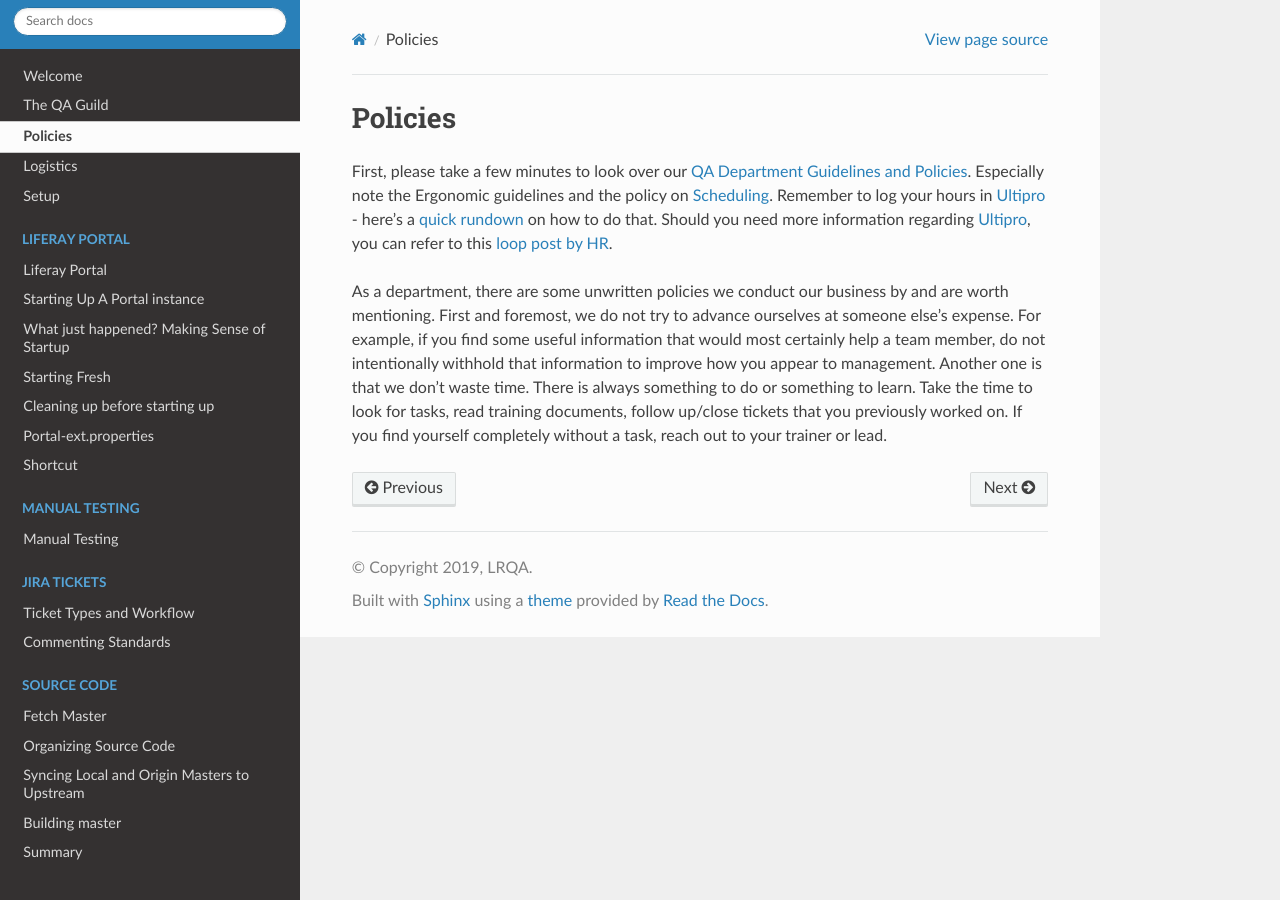
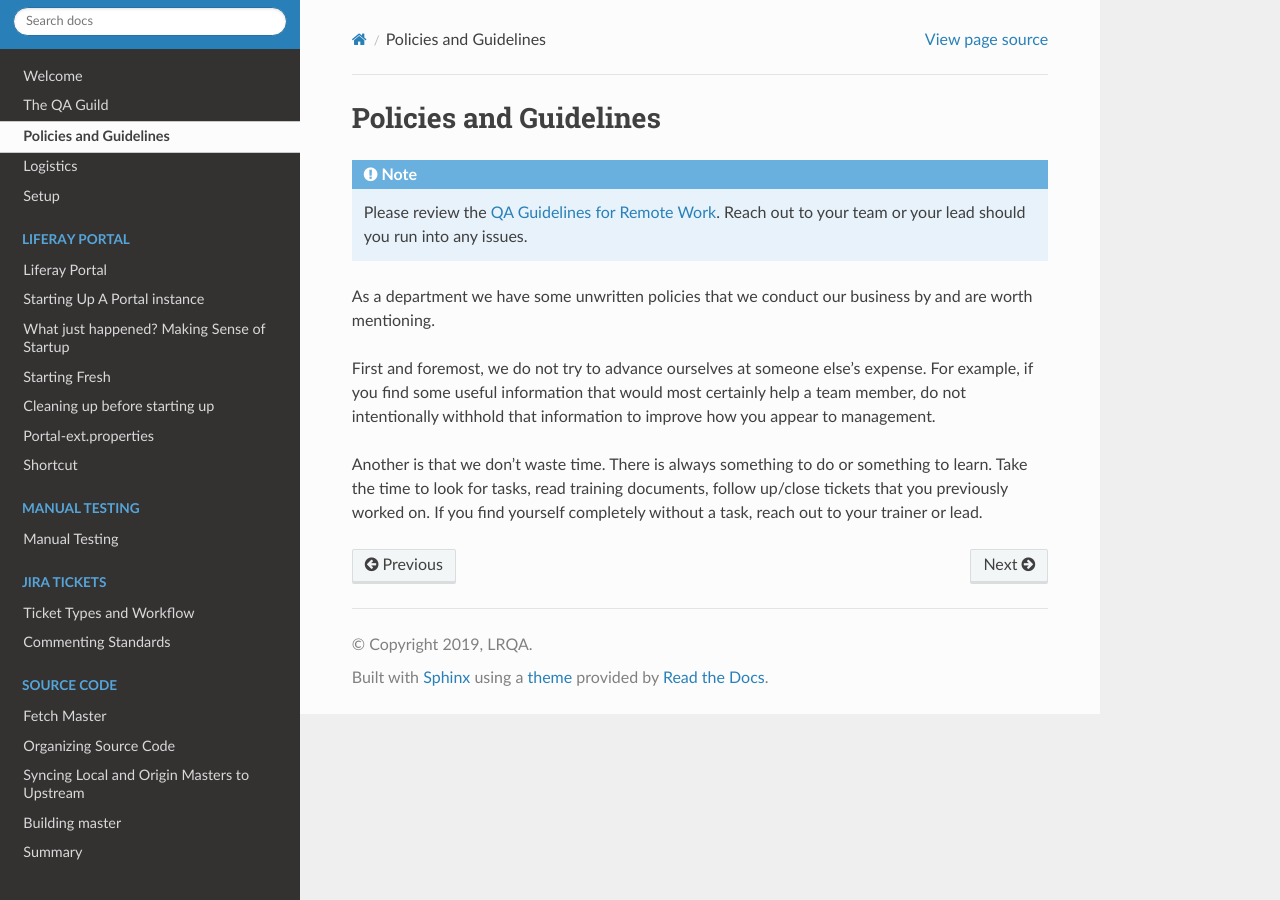
Before and after one commit to nikki-pru/flex-training, a Sphinx documentation site: the page built from docs/welcome/policies.rst, in a window 1280 px wide. Built offline with Sphinx 7.4.7 and the Read the Docs theme 2.0.0, drawn with Linux system fonts in a browser that asks for light colours.

Commit message:
LRQA-63016 Include Remote Work guidelines

```diff
--- a/docs/welcome/policies.rst
+++ b/docs/welcome/policies.rst
@@ -1,12 +1,14 @@
-Policies
-=========
+Policies and Guidelines
+========================
 
-First, please take a few minutes to look over our `QA Department Guidelines and Policies`_. Especially note the Ergonomic guidelines and the policy on `Scheduling`_. Remember to log your hours in `Ultipro`_ - here's a `quick rundown`_ on how to do that. Should you need more information regarding `Ultipro`_, you can refer to this `loop post by HR`_.
+.. note::
+  Please review the `QA Guidelines for Remote Work`_. Reach out to your team or your lead should you run into any issues.
 
-As a department, there are some unwritten policies we conduct our business by and are worth mentioning. First and foremost, we do not try to advance ourselves at someone else’s expense. For example, if you find some useful information that would most certainly help a team member, do not intentionally withhold that information to improve how you appear to management.  Another one is that we don’t waste time. There is always something to do or something to learn. Take the time to look for tasks, read training documents, follow up/close tickets that you previously worked on. If you find yourself completely without a task, reach out to your trainer or lead.
+As a department we have some unwritten policies that we conduct our business by and are worth mentioning.
 
-.. _QA Department Guidelines and Policies: https://github.com/liferay/liferay-qa-ee/tree/liferay-qa-docs/references/pages/administrative
-.. _Scheduling: https://github.com/liferay/liferay-qa-ee/tree/liferay-qa-docs/references/pages/administrative/qa-department-scheduling.markdown
-.. _Ultipro: http://liferay.ultipro.com
-.. _quick rundown: https://docs.google.com/document/d/1041Ol_l59T4PrDXZFqCx1PLAHG6Y6_0ykbjlDP4zIco/edit?ts=5b92d7cf#heading=h.dmmj6l9tssj8
-.. _loop post by HR: https://loop.liferay.com/web/guest/home/-/loop/departments/_Human+Resources/pages/allPages/13481820
+First and foremost, we do not try to advance ourselves at someone else’s expense. For example, if you find some useful information that would most certainly help a team member, do not intentionally withhold that information to improve how you appear to management.
+
+Another is that we don’t waste time. There is always something to do or something to learn. Take the time to look for tasks, read training documents, follow up/close tickets that you previously worked on. If you find yourself completely without a task, reach out to your trainer or lead.
+
+
+.. _QA Guidelines for Remote Work: https://docs.google.com/document/d/1h9o3TFXb2FFdGcRWL3NG_BoQh04wmJfWutPMImBYdbI/edit?usp=sharing
```
